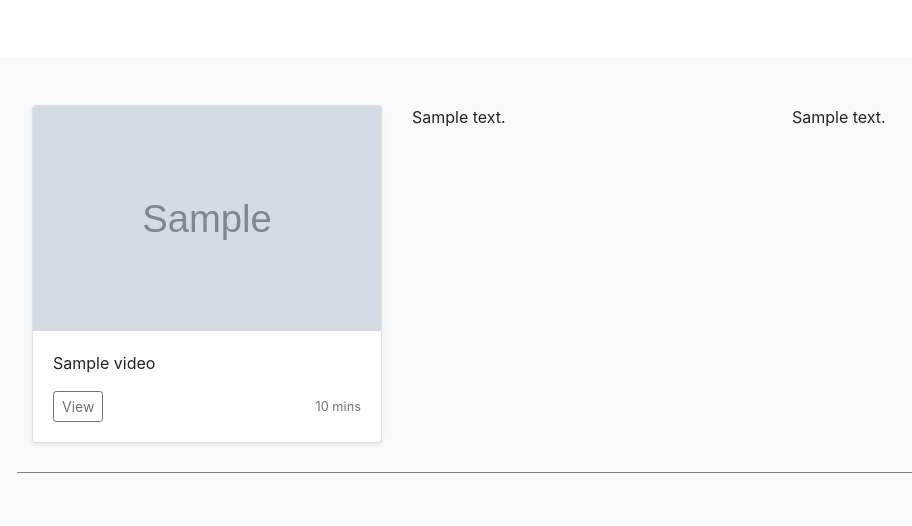
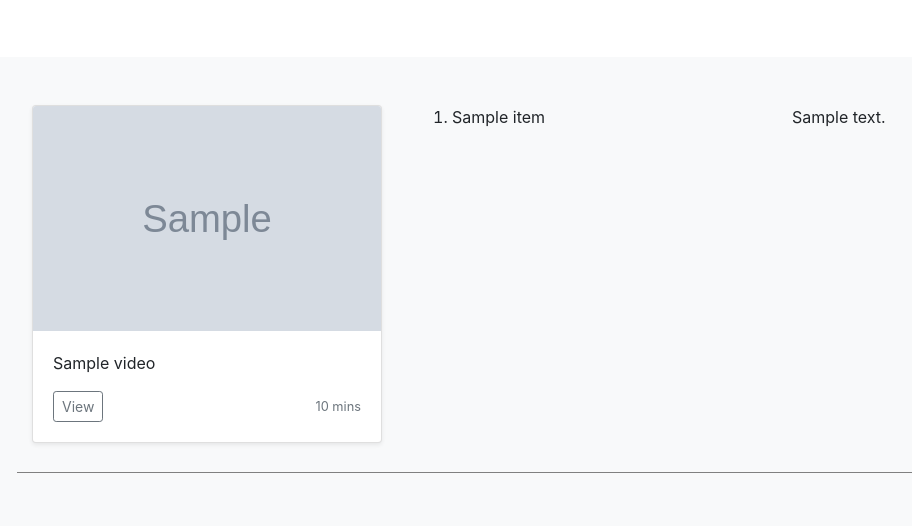
Before and after one commit to serdarkuyuk/YouCook_aws, a Flask app: template flask_youtube_search/templates/index.html in a window 1280 px wide. Shown: the part 391-917 px from the top of the page, without its empty margins (53-965 px from the left). Run offline with Flask 2, Linux system fonts and the light colour scheme; the template is opened without the code that fills it: most values are stand-ins (such as "Sample title", 1, 10 or a date in 2020); grey boxes marked "Sample" are stand-in pictures; some libraries are stand-ins or nearby versions.

Commit message:
listing done

```diff
--- a/flask_youtube_search/model_results.py
+++ b/flask_youtube_search/model_results.py
@@ -66,7 +66,7 @@ def hsk_result(video_id):
     test_sentences = get_captions(video_id) # extract the sentences from [sentence, entity]
     #result2 = get_description(video_id) # extract the sentences from [sentence, entity]
 
-    ner = load_model("/Users/serdarkuyuk/Documents/harvard/serdar/insight/youtube/flaskyoucook/youCOOK_v2/flask_youtube_search/models")
+    ner = load_model("/home/ubuntu/application/YouCook_aws/flask_youtube_search/models")
 
 
     #print(''.join(test_sentences))
--- a/flask_youtube_search/templates/index.html
+++ b/flask_youtube_search/templates/index.html
@@ -78,9 +78,11 @@
           </div>
         </div>
         <div class="col-md-4">
-
-        {{ video.description }}
-
+	<ol>
+	{% for item in video.description %}
+        <li> {{ item }} </li>
+	{% endfor %}
+	</ol>
         </div>
         <div class="col-md-4">
 
```
Also changed, not shown: flask_youtube_search/parsing_hsk_v3.py (+5 -2 lines).
